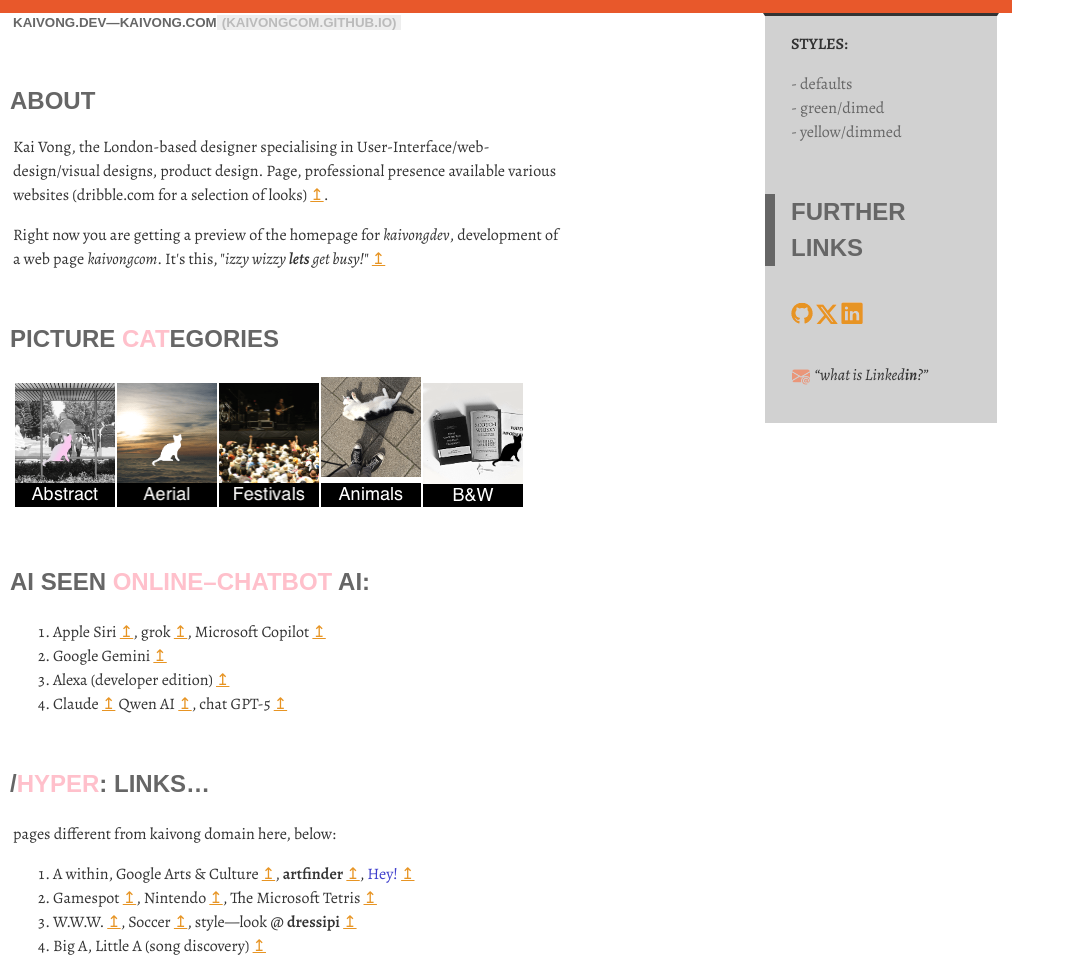
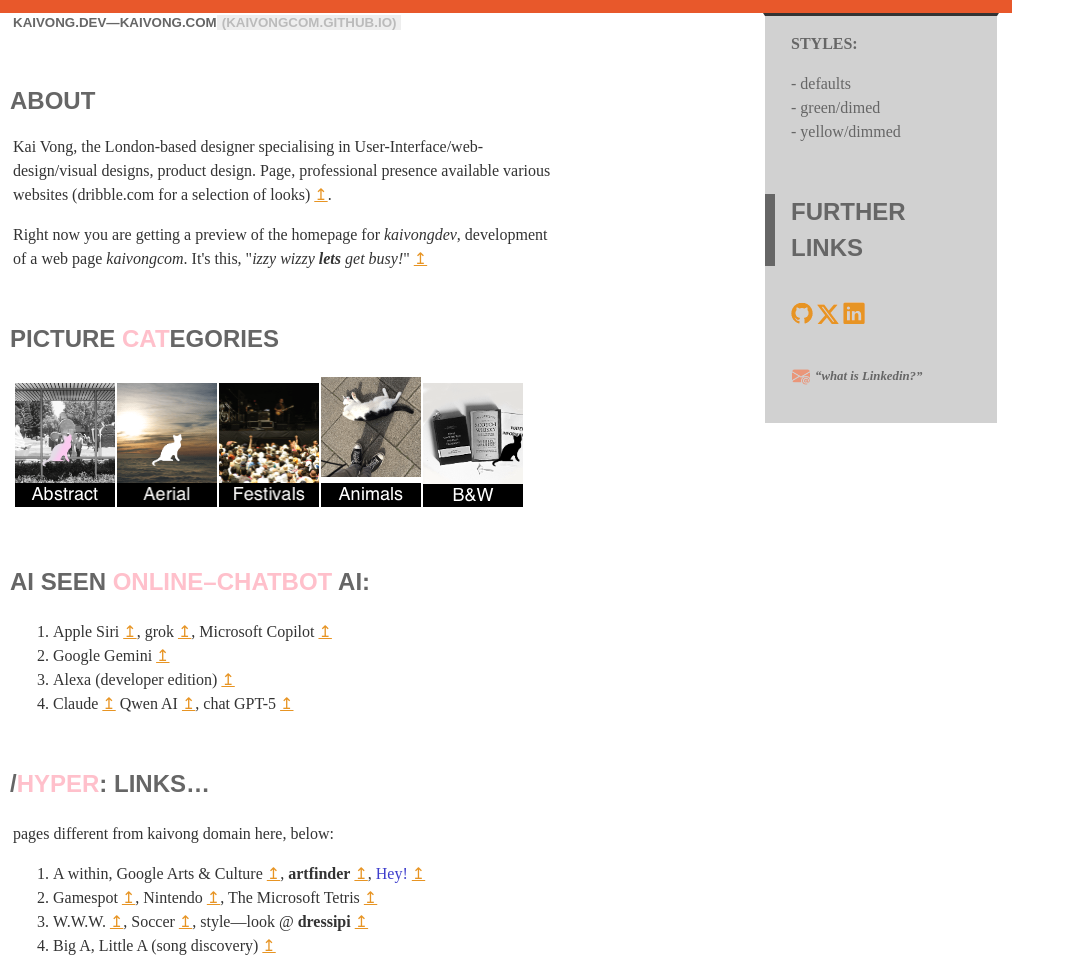
Before and after one commit to kaivongcom/kaivongcom.github.io, a PHP site: page / in a window 1280 px wide. Shown: the top 959 px of the page, without its empty margins (0-1075 px from the left). Run offline with PHP 8.4, Linux system fonts and the light colour scheme.

Commit message:
edit mode styles

```diff
--- a/index.html
+++ b/index.html
@@ -8,6 +8,7 @@
             <meta name="description" content="page on kaivong.com, kaivong.dev, kaichanvong.github.io">
             <meta name="viewport" content="width=640, initial-scale=1" />
             <link href="https://kaivongcom.github.io/style-sheets/styles.css" rel="stylesheet" type="text/css">
+            <link href="style-sheets/styles.css" rel="stylesheet" type="text/css">
             <link href="https://kaivongcom.github.io/images/favicon.ico" rel="icon" type="image/x-icon">
             <link rel="preconnect" href="https://fonts.googleapis.com">
             <link rel="preconnect" href="https://fonts.gstatic.com" crossorigin>
@@ -86,7 +87,7 @@
             </ol></div>
 
           <div class="aside">
-                <p id="look-linker-list-info"><b style="text-transform: uppercase; ">Styles:</b><br />
+                <p id="look-linker-list-info"><b id="bold-headline">Styles:</b><br />
                 <div id="off-javascript-enable-message">
                   <p>Contemplate enabling <i>browser's</i> <b>javascript</b></p>
                 </div>
@@ -123,7 +124,7 @@
 									<br class="breaks-line" />
                   <span class="banner" title="email graphic">
                   <p id="q-linkedin"><img src="images/email-ico-D5957A-color.png" alt="" id="dev-email-hello-eh">
-                  <i>&#8220;what is Linked<strong>in</strong>?&#8221;<a href="https://www.linkedin.com"></a></i></p>
+                  <i id="what-is-linkedin">&#8220;what is Linked<strong>in</strong>?&#8221;<a href="https://www.linkedin.com"></a></i></p>
                 </span>
              </p>
           </div>
--- a/style-sheets/styles.css
+++ b/style-sheets/styles.css
@@ -1,3 +1,4 @@
+.html1999.html body {font-family: PingFang SC Regular;}
 :root {
   color-scheme: light dark;
   --page-headline-color: #666;
@@ -15,7 +16,10 @@
     --page-highlights: #fff;
   }
 }
-
+#look-linker-list-info #bold-headline { text-transform: uppercase; }
+#off-javascript-enable-message { color: var(--page-aside-txt-color);  }
+#look-linker-list-info #bold-headline, #what-is-linkedin { color: var(--page-aside-txt-color); font-weight: bold;}
+#what-is-linkedin { font-size: 80%; }
 .green-black-01-look { background-color: #3B2027; background-color: rgb(59,32, 32); color: #1ADC00; }
 .green-black-01-look #q-linkedin,
 .yellow-black-02-look #q-linkedin { color: #3B2027; }
```
